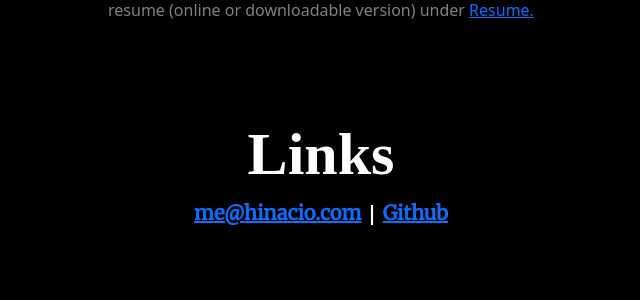
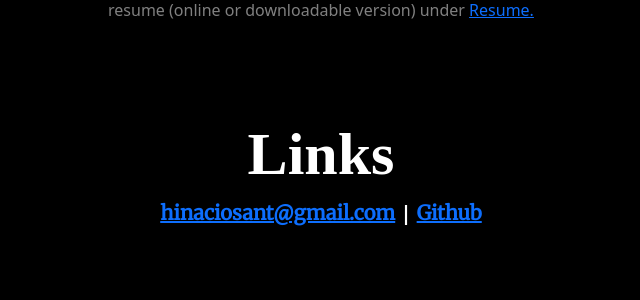
Before and after one commit to HinacioSant/Portfolio, a Django app: page /about in a window 1280 px wide. Shown: the part 333-633 px from the top of the page, without its empty margins (319-959 px from the left). Run offline with Django 3.2, Linux system fonts and the light colour scheme; some libraries are stand-ins or nearby versions; some web fonts are replaced.

Commit message:
small changes

```diff
--- a/Main/templates/PTs/about.html
+++ b/Main/templates/PTs/about.html
@@ -27,7 +27,7 @@
     <h1>Links</h1>
     <div class="title_r">
 
-      <a class="h1_r" href="mailto:me@hinacio.com">me@hinacio.com</a> |
+      <a class="h1_r" href="mailto:hinaciosant@gmail.com">hinaciosant@gmail.com</a> |
       <a class="h1_r" href="https://github.com/HinacioSant">Github</a>
     </div>
 
```
